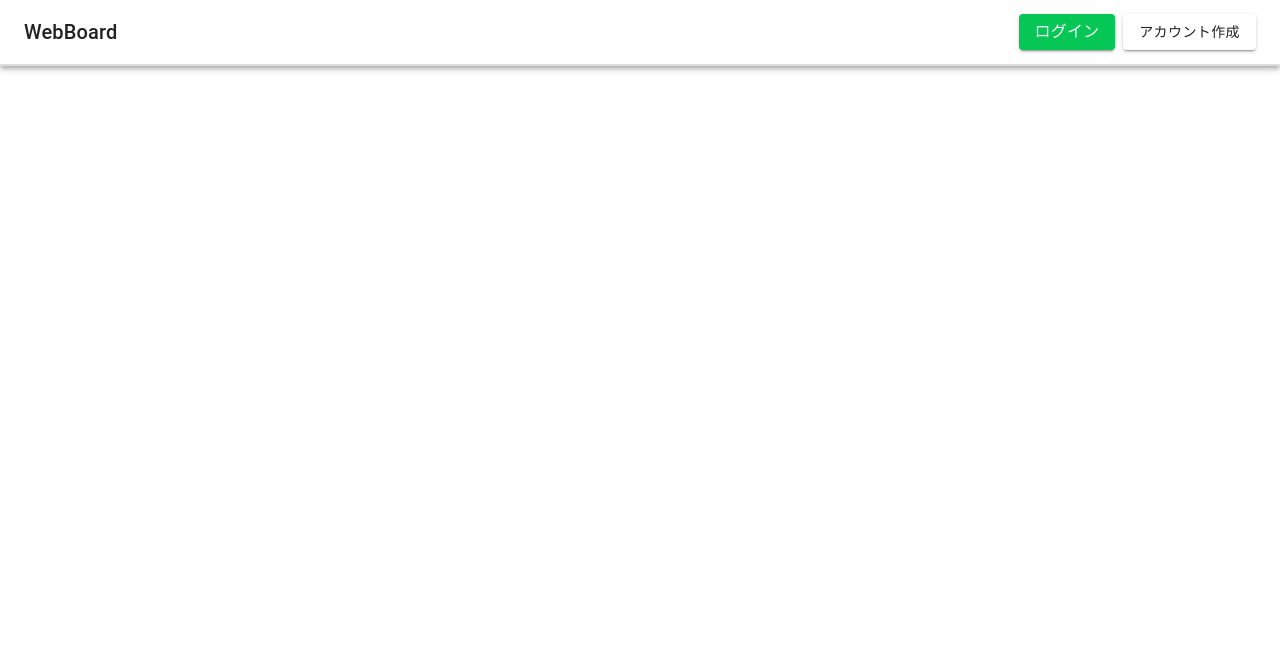
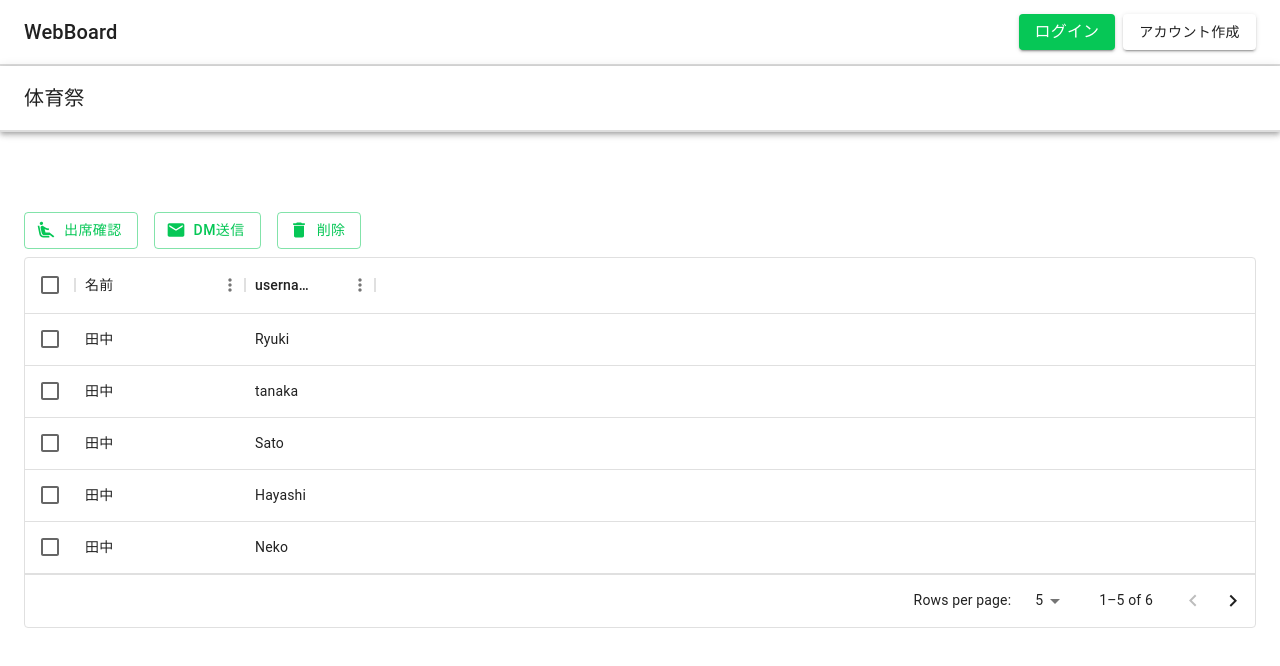
Before and after one commit to naka520/hazimete_mosafrontend, a React (Create React App) app: page /Administrator/1/1 in a window 1280 px wide. Shown: the top 666 px of the page. Built offline with nearby package versions, Linux system fonts and the light colour scheme.

Commit message:
Subboard一覧完成

```diff
--- a/src/Administrator/Subboard.tsx
+++ b/src/Administrator/Subboard.tsx
@@ -1,9 +1,215 @@
 // import { Link } from "react-router-dom";
 import Header from "./../header";
+import SubHeader from "../subheader";
+import * as React from 'react';
+import Button from '@mui/material/Button';
+import DeleteIcon from '@mui/icons-material/Delete';
+import AirlineSeatReclineExtraIcon from '@mui/icons-material/AirlineSeatReclineExtra';
+import EmailIcon from '@mui/icons-material/Email';
+import Stack from '@mui/material/Stack';
+import Box from '@mui/material/Box';
+import CssBaseline from '@mui/material/CssBaseline';
+import Container from '@mui/material/Container';
+import { DataGrid, GridColDef} from '@mui/x-data-grid';
+import Typography from '@mui/material/Typography';
+import Modal from '@mui/material/Modal';
+import TextField from '@mui/material/TextField';
+import { ThemeProvider, createTheme } from "@mui/material/styles";
+
+declare module "@mui/material/styles" {
+  interface Palette {
+    border: {
+      main: string;
+    };
+  }
+  interface PaletteOptions {
+    border?: {
+      main?: string;
+    };
+  }
+}
+
+const theme = createTheme({
+  palette: {
+    primary: {
+      main: "#06C756", // プライマリカラーを赤に設定
+    },
+    secondary: {
+      main: "#DDDDDD", // セカンダリカラーを緑に設定
+    },
+    border: {
+      main: "#DDDDDD", // セカンダリカラーを緑に設定
+    },
+  },
+});
+
+const style = {
+  position: 'absolute' as 'absolute',
+  top: '50%',
+  left: '50%',
+  transform: 'translate(-50%, -50%)',
+  width: 600,
+  height: 300,
+  bgcolor: 'background.paper',
+  border: '2px solid #000',
+  boxShadow: 24,
+  p: 4,
+};
+
+const columns: GridColDef[] = [
+  { field: 'display_name', headerName: '名前', width: 170 },
+  { field: 'id', headerName: 'username', width: 130 },
+];
+
+const rows = [
+  { display_name: '田中',id:'Ryuki'},
+  { display_name: '田中',id:'tanaka'},
+  { display_name: '田中',id:'Sato'},
+  { display_name: '田中',id:'Hayashi'},
+  { display_name: '田中',id:'Neko'},
+  { display_name: '田中',id:'God'},
+];
+
 function Subboard() {
+  const [openOne, setOpenOne] = React.useState(false);
+  const [openTwo, setOpenTwo] = React.useState(false);
+
+  const handleOpenOne = () => setOpenOne(true);
+  const handleCloseOne = () => setOpenOne(false);
+
+  const handleOpenTwo = () => setOpenTwo(true);
+  const handleCloseTwo = () => setOpenTwo(false);
   return (
-    <div>
+    <div style={{ height: 400, width: '100%' }}>
       <Header />
+      <SubHeader />
+      <React.Fragment>
+      <CssBaseline />
+      <Container maxWidth="xl">
+        <Box
+        sx={{
+          display: "flex",
+          justifyContent: "center",
+          alignItems: "center",
+          minHeight: "10vh",
+        }}
+      ></Box>
+      <Stack direction="row" spacing={2}>
+      <ThemeProvider theme={theme}>
+      <Button onClick={handleOpenOne} variant="outlined" startIcon={<AirlineSeatReclineExtraIcon />}>
+        出席確認
+      </Button>
+      <Modal
+        open={openOne}
+        onClose={handleCloseOne}
+        aria-labelledby="modal-modal-title-1"
+        aria-describedby="modal-modal-description-1"
+      >
+        <Box sx={style}>
+          <Typography id="modal-modal-title" variant="h6" component="h2">
+            出席確認
+          </Typography>
+          <Box
+        sx={{
+          display: "flex",
+          justifyContent: "center",
+          alignItems: "center",
+          minHeight: "1vh",
+        }}
+      ></Box >
+          <Box sx={{ display: 'flex', justifyContent: 'center' }}>
+          <TextField
+          id="outlined-multiline-static"
+          label="メッセージ"
+          multiline
+          rows={4}
+          defaultValue=""
+          sx={{ width: '70%', height: '100%' }}
+        />
+    </Box>
+    <Box
+        sx={{
+          display: "flex",
+          justifyContent: "center",
+          alignItems: "center",
+          minHeight: "3vh",
+        }}
+      ></Box>
+    <Box sx={{ display: 'flex', justifyContent: 'center' }}>
+    <Button variant="contained" sx={{ color: '#FFFFFF' }}>出席確認</Button>
+    </Box>
+        </Box>
+      </Modal>
+      <Button onClick={handleOpenTwo} variant="outlined" startIcon={<EmailIcon />}>
+        DM送信
+      </Button>
+      <Modal
+        open={openTwo}
+        onClose={handleCloseTwo}
+        aria-labelledby="modal-modal-title-2"
+        aria-describedby="modal-modal-description-2"
+      >
+        <Box sx={style}>
+          <Typography id="modal-modal-title" variant="h6" component="h2">
+            DM送信
+          </Typography>
+          <Box
+        sx={{
+          display: "flex",
+          justifyContent: "center",
+          alignItems: "center",
+          minHeight: "1vh",
+        }}
+      ></Box >
+          <Box sx={{ display: 'flex', justifyContent: 'center' }}>
+          <TextField
+          id="outlined-multiline-static"
+          label="メッセージ"
+          multiline
+          rows={4}
+          defaultValue=""
+          sx={{ width: '70%', height: '100%' }}
+        />
+    </Box>
+    <Box
+        sx={{
+          display: "flex",
+          justifyContent: "center",
+          alignItems: "center",
+          minHeight: "3vh",
+        }}
+      ></Box>
+    <Box sx={{ display: 'flex', justifyContent: 'center' }}>
+    <Button variant="contained" sx={{ color: '#FFFFFF' }}>DM送信</Button>
+    </Box>
+        </Box>
+      </Modal>
+      <Button variant="outlined" startIcon={<DeleteIcon />}>
+        削除
+      </Button>
+      </ThemeProvider>
+    </Stack>
+    <Box
+        sx={{
+          display: "flex",
+          justifyContent: "center",
+          alignItems: "center",
+          minHeight: "1vh",
+        }}
+      ></Box>
+      <DataGrid
+        rows={rows}
+        columns={columns}
+        initialState={{
+          pagination: {
+            paginationModel: { page: 0, pageSize: 5 },
+          },
+        }}
+        pageSizeOptions={[5, 10]}
+        checkboxSelection
+      />
+      </Container>
+    </React.Fragment>
     </div>
   );
 }
--- a/src/Paticipant/sendDirectmessage.tsx
+++ b/src/Paticipant/sendDirectmessage.tsx
@@ -43,7 +43,7 @@ function SendDirectmessage() {
           label="DM送信"
           multiline
           rows={8}
-          defaultValue="DMを記入してください"
+          defaultValue=""
           sx={{ width: '70%', height: '100%' }}
         />
       </div>
```
